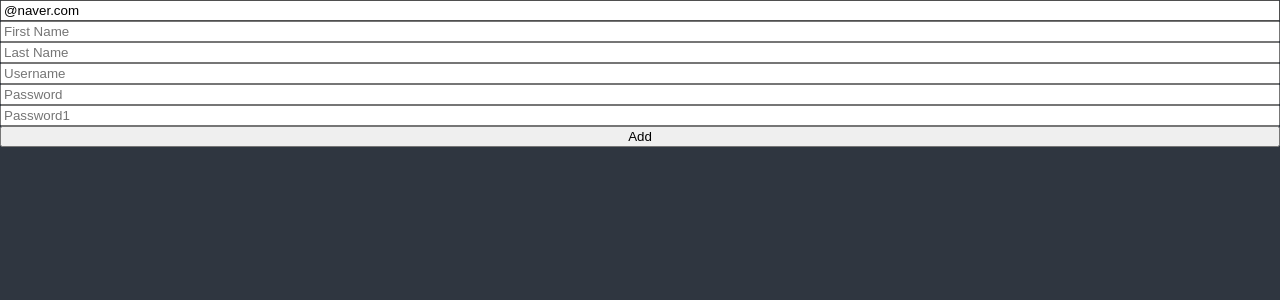
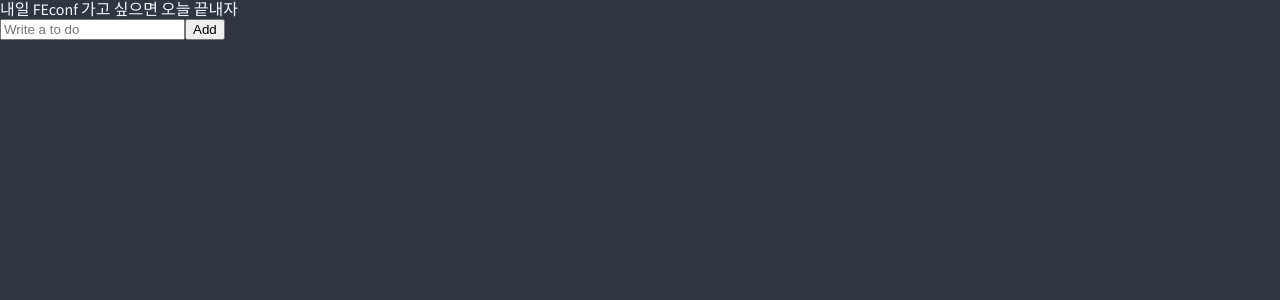
Before and after one commit to hyeongwookimdev/react-master, a React (Create React App) app: page / in a window 1280 px wide. Shown: the top 300 px of the page. Built offline with nearby package versions, Linux system fonts and the light colour scheme.

Commit message:
feat: add to do

```diff
--- a/src/ToDoList.tsx
+++ b/src/ToDoList.tsx
@@ -1,144 +1,48 @@
-import React, { useState } from "react";
-
 import { useForm } from "react-hook-form";
+import { atom, useRecoilState } from "recoil";
 
 interface IForm {
-  email: string;
-  firstName: string;
-  lastName: string;
-  username: string;
-  password: string;
-  password1: string;
-  extraError?: string;
+  toDo: string;
 }
 
+interface IToDo {
+  text: string;
+  id: number;
+  category: "TO_DO" | "DOING" | "DONE";
+}
+const toDoState = atom<IToDo[]>({
+  key: "toDo",
+  default: [],
+});
 function ToDoList() {
-  const {
-    register,
-    handleSubmit,
-    formState: { errors },
-    setError,
-  } = useForm<IForm>({
-    defaultValues: {
-      email: "@naver.com",
-    },
-  });
-  const onValid = (data: IForm) => {
-    if (data.password !== data.password1) {
-      setError(
-        "password1",
-        { message: "Passwords are not the same" },
-        { shouldFocus: true }
-      );
-    }
-    setError("extraError", { message: "Server offline" });
+  const [toDos, setToDos] = useRecoilState(toDoState);
+  const { register, handleSubmit, setValue } = useForm<IForm>();
+  const handleValid = ({ toDo }: IForm) => {
+    setToDos((oldToDos) => [
+      { text: toDo, id: Date.now(), category: "TO_DO" },
+      ...oldToDos,
+    ]);
+    setValue("toDo", "");
   };
-  console.log(errors);
+  console.log(toDos);
 
   return (
     <div>
-      <form
-        style={{ display: "flex", flexDirection: "column" }}
-        onSubmit={handleSubmit(onValid)}
-      >
+      <h1>내일 FEconf 가고 싶으면 오늘 끝내자</h1>
+      <form onSubmit={handleSubmit(handleValid)}>
         <input
-          {...register("email", {
-            required: "Email is required",
-            pattern: {
-              value: /^[A-Za-z0-9._%+-]+@naver.com$/,
-              message: "Only naver.com emails allowed",
-            },
-          })}
-          placeholder="Email"
+          {...register("toDo", { required: "Please write a To Do" })}
+          placeholder="Write a to do"
         />
-        <span>{errors?.email?.message}</span>
-        <input
-          {...register("firstName", {
-            required: "First Name is required",
-            validate: {
-              noNico: (value) =>
-                value.includes("nico") ? "no nicos allowed" : true,
-              noNick: (value) =>
-                value.includes("nick") ? "no nicks allowed" : true,
-            },
-          })}
-          placeholder="First Name"
-        />
-        <span>{errors?.firstName?.message}</span>
-        <input
-          {...register("lastName", { required: "Last Name is required" })}
-          placeholder="Last Name"
-        />
-        <span>{errors?.lastName?.message}</span>
-        <input
-          {...register("username", {
-            required: "Username is required",
-            minLength: 5,
-          })}
-          placeholder="Username"
-        />
-        <span>{errors?.username?.message}</span>
-        <input
-          {...register("password", {
-            required: "Password is required",
-            minLength: 5,
-          })}
-          placeholder="Password"
-        />
-        <span>{errors?.password?.message}</span>
-        <input
-          {...register("password1", {
-            required: "Password is required",
-            minLength: {
-              value: 5,
-              message: "Your password is too short",
-            },
-          })}
-          placeholder="Password1"
-        />
-        <span>{errors?.password1?.message}</span>
         <button>Add</button>
-        <span>{errors?.extraError?.message}</span>
       </form>
+      <ul>
+        {toDos.map((toDo) => (
+          <li key={toDo.id}>{toDo.text}</li>
+        ))}
+      </ul>
     </div>
   );
 }
 
 export default ToDoList;
-/*
-function ToDoList() {
-  const [toDo, setToDo] = useState("");
-  const [toDoError, setToDoError] = useState("");
-
-  const onChange = (event: React.FormEvent<HTMLInputElement>) => {
-    const {
-      currentTarget: { value },
-    } = event;
-    setToDoError("");
-    setToDo(value);
-  };
-
-  const onSubmit = (event: React.FormEvent<HTMLFormElement>) => {
-    event.preventDefault();
-    if (toDo.length < 10) {
-      return setToDoError("To do should be longer");
-    }
-    console.log("submit");
-  };
-
-  return (
-    <div>
-      <form onSubmit={onSubmit}>
-        <input
-          onChange={onChange}
-          value={toDo}
-          type="text"
-          placeholder="Write a to do"
-        />
-        <button>Add</button>
-        {toDoError !== "" ? toDoError : null}
-      </form>
-    </div>
-  );
-}
-*/
```
